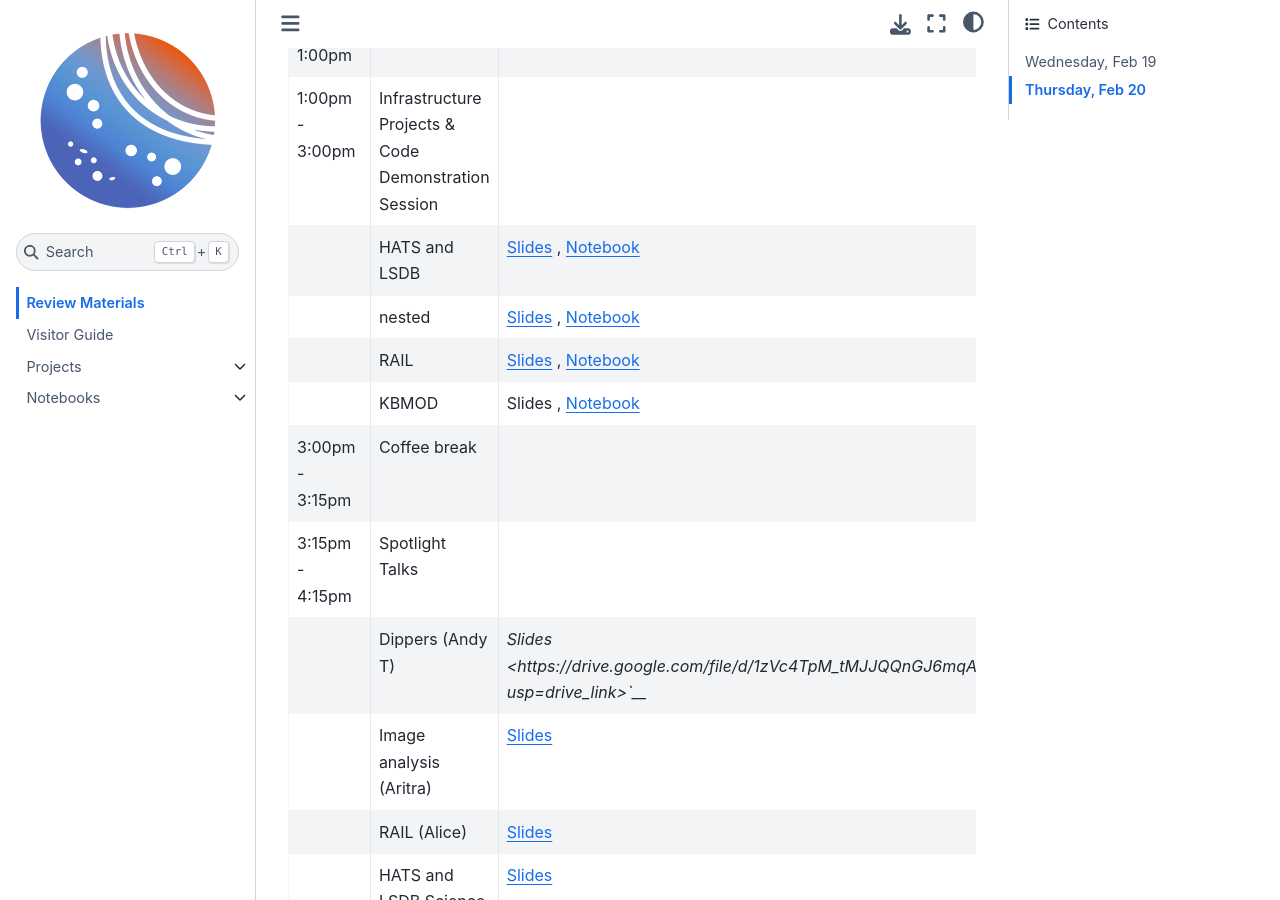
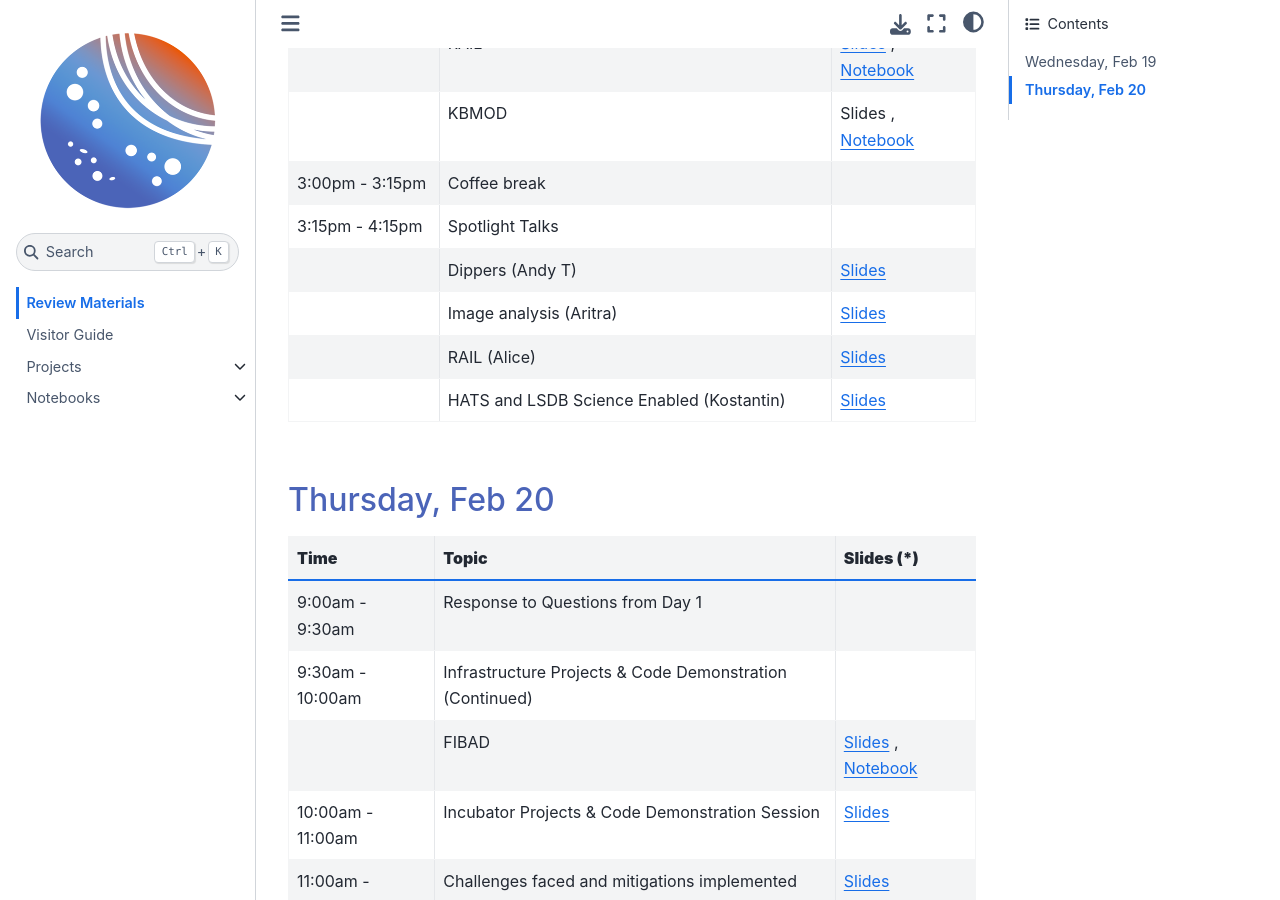
Before and after one commit to lincc-frameworks/midpoint-review, a Sphinx documentation site: the page built from docs/index.rst, in a window 1280 px wide and 900 px high, scrolled down 1002 px. Built offline with Sphinx 7.4.7 and the Sphinx Book theme 1.1.4, drawn with Linux system fonts in a browser that asks for light colours; pages that are not in the unit, such as notebooks, are missing from menus.

Commit message:
Update index.rst

```diff
--- a/docs/index.rst
+++ b/docs/index.rst
@@ -56,7 +56,7 @@ Wednesday, Feb 19
      -
    * -
      - Dippers (Andy T)
-     - `Slides <https://drive.google.com/file/d/1zVc4TpM_tMJJQQnGJ6mqAbDU5YFvyfmO/view?usp=drive_link>`__`
+     - `Slides <https://drive.google.com/file/d/1zVc4TpM_tMJJQQnGJ6mqAbDU5YFvyfmO/view?usp=drive_link>`__
    * -
      - Image analysis (Aritra)
      - `Slides <https://drive.google.com/file/d/1M_z9W650Zf2l_g9S31Bmct91IJQEjG4N/view?usp=drive_link>`__
```
